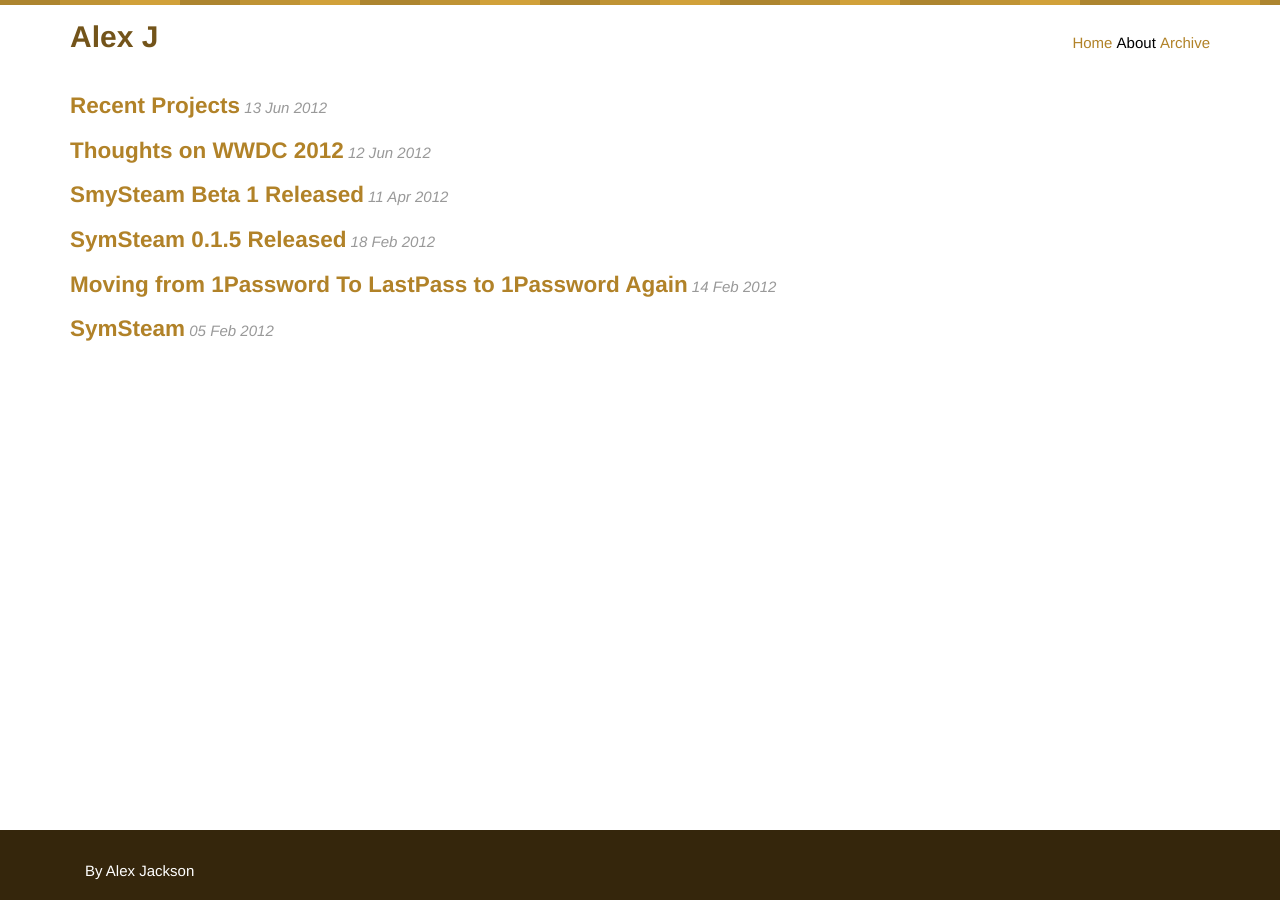
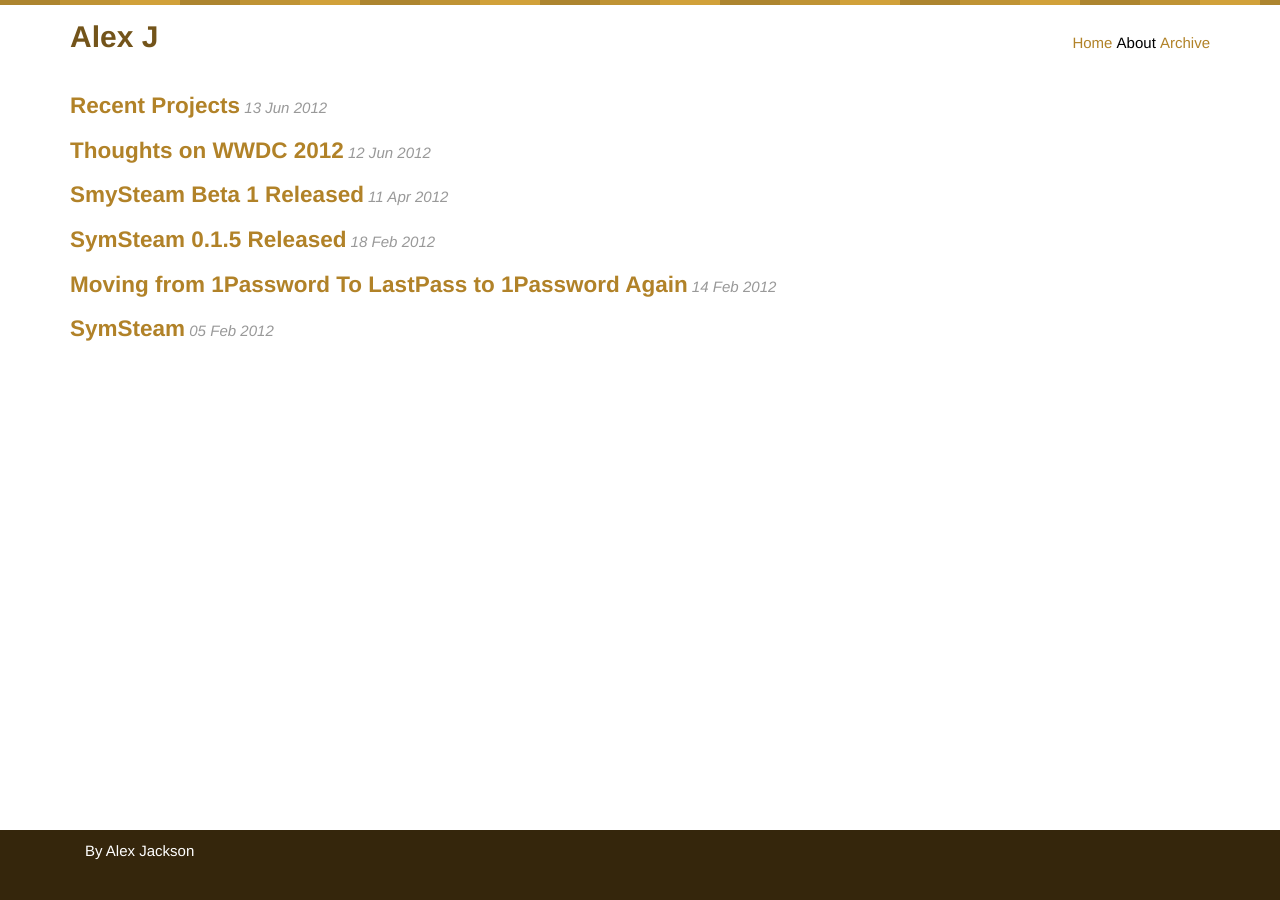
Before and after one commit to alexjohnj/alexjohnj, a Jekyll site: the page built from index.html, in a window 1280 px wide. Built offline with Jekyll 4.4.1, drawn with Linux system fonts in a browser that asks for light colours; Markdown is read by kramdown in place of the engine named in the settings.

Commit message:
(Hopefully) fixed any problems with the sticky footer.

```diff
--- a/_layouts/default.html
+++ b/_layouts/default.html
@@ -24,7 +24,6 @@
 	<div class="wrap">
 		<div class="container header">
 			<div class="row">
-
 				<div class="twelvecol last">
 					<div class="site-header">
 						<h1><a href="{{ site.baseurl }}">{{ site.title }}</a></h1>
@@ -39,11 +38,11 @@
 						</nav>
 					</div>
 				</div>
-
 			</div> <!--end row -->
 		</div> <!--end container header-->
 
-		<div class="container main">
+		<div class="main">
+			<div class="container">
 				<div class="row">
 
 					<div class="twelvecol last">
@@ -53,24 +52,16 @@
 					</div>
 
 				</div><!--end row-->
-		</div><!--end container main -->
+			</div><!--end container -->
+		</div><!--end main-->
 	</div><!--end wrap-->
 
 	<footer>
 		<div class="container">
 			<div class="row">
-				<div class="twocol">
+				<div class="twelvecol last">
 					<p>By Alex Jackson</p>
 				</div>
-				<div class="threecol last">
-					<nav>
-						<h5>Links</h5>
-						<ul>
-							<li>Home</li>
-							<li>About</li>
-						</ul>
-					</nav>
-				</div> <!--end threecol last-->
 			</div> <!--end row-->
 		</div><!--end container-->
 	</footer>
--- a/assets/styles/css/styles.css
+++ b/assets/styles/css/styles.css
@@ -423,15 +423,15 @@
   padding-bottom: 70px; }
 
 footer {
+  position: relative;
+  margin-top: -70px;
+  height: 70px;
+  clear: both;
   background-color: #35260c;
-  height: 70px;
-  margin-top: -70px;
-  position: relative;
-  clear: both;
   color: white; }
   footer p {
     margin: 0;
-    padding-top: 30px;
+    padding-top: 10px;
     padding-left: 1em; }
   footer nav {
     visibility: hidden;
--- a/assets/styles/sass/layout.scss
+++ b/assets/styles/sass/layout.scss
@@ -31,18 +31,18 @@
 }
 
 footer {
+	position: relative;
+	margin-top: -($footer-height);
+	height: $footer-height;
+	clear: both;
+
 	background-color: $footer-background-color;
-	height: $footer-height;
-	margin-top: -$footer-height; // negative value of footer height
-	position: relative;
-	clear: both;
 	color: $footer-text-color;
 
 	p {
-		margin: 0; // necessary hack to get sticky footer working without pushing too far down.
-		padding-top: 30px; // use padding instead of margins for above hack
+		margin:0; // Having any margins will mess up the footer.
+		padding-top: 10px;
 		padding-left: 1em;
-
 	}
 
 	nav {
```
Lines whose indentation alone changed are shown as unchanged.
